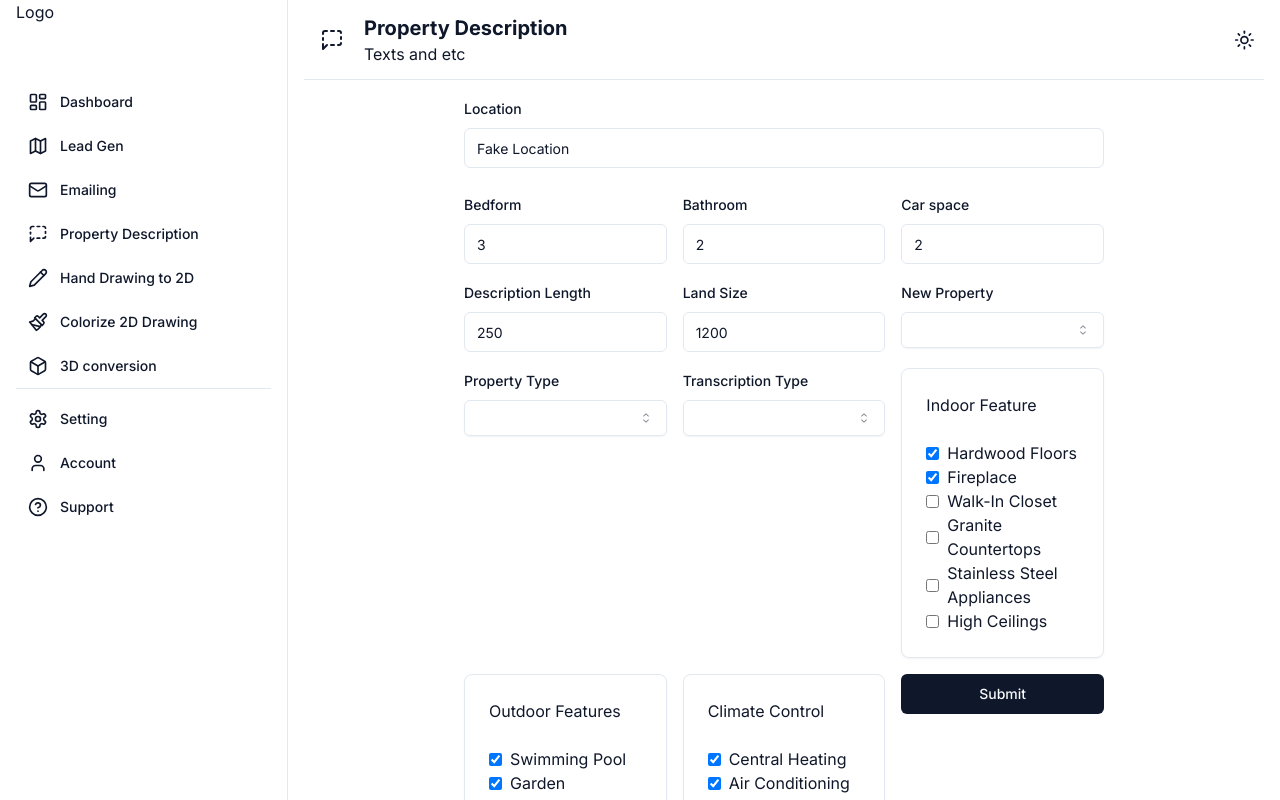
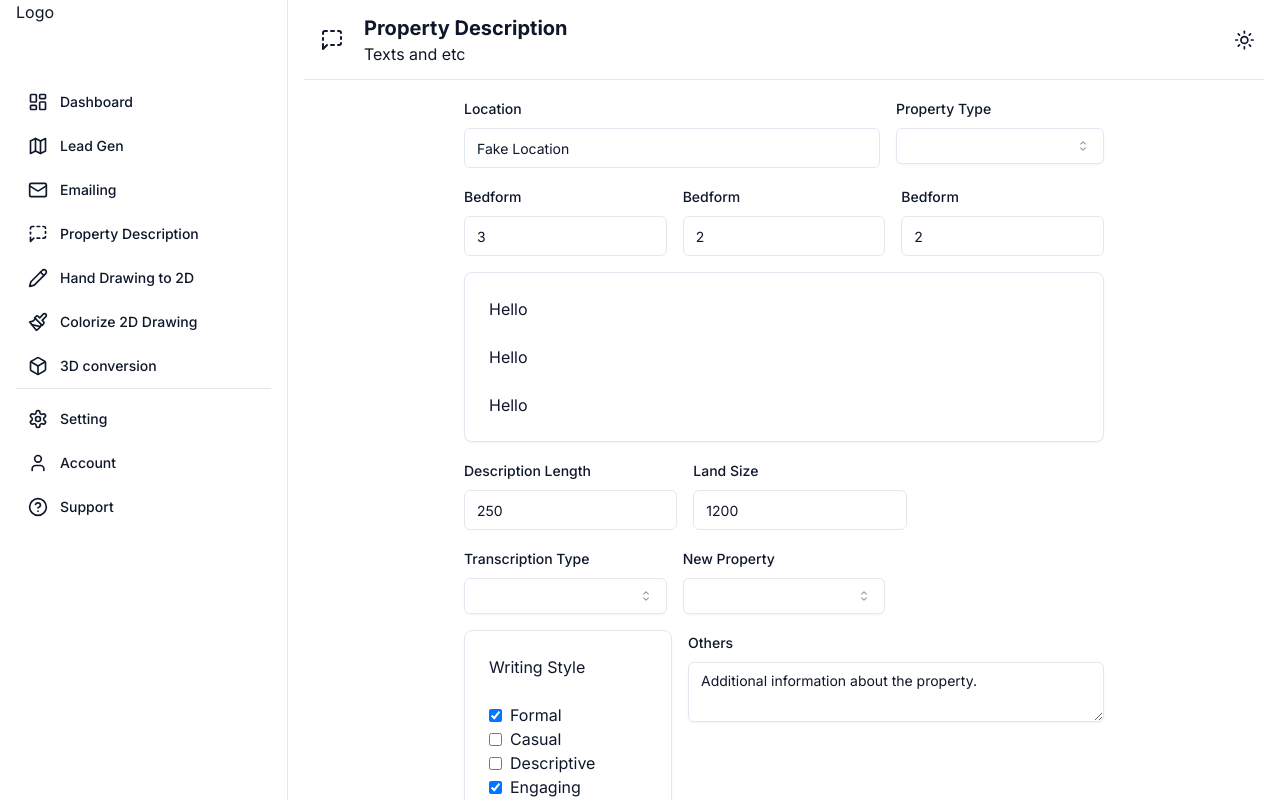
Before and after one commit to zaibutcooler/kensa, a Next.js app: page /property-description in a window 1280 px wide. Both pictures are taken after a click on the button "Generate New". Built offline with nearby package versions, Linux system fonts and the light colour scheme.

Commit message:
layout solved

```diff
--- a/components/main/property-description/form/PropertyForm.tsx
+++ b/components/main/property-description/form/PropertyForm.tsx
@@ -10,7 +10,7 @@ import toast from "react-hot-toast"
 import * as z from "zod"
 
 import { Button } from "@/components/ui/button"
-import { Card, CardContent, CardHeader } from "@/components/ui/card"
+import { Card, CardContent, CardFooter, CardHeader } from "@/components/ui/card"
 import MultipleChoice from "@/components/ui/checkbox-group"
 import {
   Form,
@@ -63,6 +63,8 @@ const PropertyForm: FC<Props> = ({ handleBack, onSubmit }) => {
     <div className="flex justify-center">
       <Form {...form}>
         <form className="w-[40rem]" onSubmit={form.handleSubmit(onSubmit)}>
+          <section className="flex md:flex-row flex-col gap-4 mb-4">
+            <div className="md:w-2/3 w-full">
               <FormField
                 name="location"
                 control={form.control}
@@ -76,7 +78,45 @@ const PropertyForm: FC<Props> = ({ handleBack, onSubmit }) => {
                   </FormItem>
                 )}
               />
-          <div className="grid grid-cols-3 gap-4 pt-6 mb-4">
+            </div>
+            <div className="md:w-1/3 w-full">
+              <FormField
+                control={form.control}
+                name="propertyType"
+                render={({ field }) => (
+                  <FormItem>
+                    <FormLabel>Property Type</FormLabel>
+                    <Select
+                      defaultValue={field.value}
+                      onValueChange={field.onChange}
+                      value={field.value}
+                    >
+                      <FormControl>
+                        <SelectTrigger>
+                          <SelectValue
+                            placeholder="select a size"
+                            defaultValue={field.value}
+                          />
+                        </SelectTrigger>
+                      </FormControl>
+                      <SelectContent>
+                        {newPropertyData.map((item) => (
+                          <SelectItem key={item.value} value={item.value}>
+                            {item.label}
+                          </SelectItem>
+                        ))}
+                      </SelectContent>
+                    </Select>
+                    <FormMessage />
+                  </FormItem>
+                )}
+              />
+            </div>
+          </section>
+
+          <section className="flex md:flex-row flex-col gap-4 mb-4">
+            <div className="md:w-1/3 w-full">
+              {" "}
               <FormField
                 name="bedroom"
                 control={form.control}
@@ -90,32 +130,50 @@ const PropertyForm: FC<Props> = ({ handleBack, onSubmit }) => {
                   </FormItem>
                 )}
               />
+            </div>
+            <div className="md:w-1/3 w-full">
+              {" "}
               <FormField
                 name="bathroom"
                 control={form.control}
                 render={({ field }) => (
                   <FormItem>
-                  <FormLabel>Bathroom</FormLabel>
+                    <FormLabel>Bedform</FormLabel>
                     <FormControl>
-                    <Input placeholder="Bathrooms" {...field} />
+                      <Input placeholder="BedRooms" {...field} />
                     </FormControl>
                     <FormMessage />
                   </FormItem>
                 )}
               />
+            </div>
+            <div className="md:w-1/3 w-full">
+              {" "}
               <FormField
                 name="carSpace"
                 control={form.control}
                 render={({ field }) => (
                   <FormItem>
-                  <FormLabel>Car space</FormLabel>
+                    <FormLabel>Bedform</FormLabel>
                     <FormControl>
-                    <Input placeholder="Carspace" {...field} />
+                      <Input placeholder="BedRooms" {...field} />
                     </FormControl>
                     <FormMessage />
                   </FormItem>
                 )}
               />
+            </div>
+          </section>
+          <section className="w-full mb-4">
+            <Card>
+              <CardHeader>Hello</CardHeader>
+              <CardContent>Hello</CardContent>
+              <CardFooter>Hello</CardFooter>
+            </Card>
+          </section>
+          <section className="flex md:flex-row flex-col gap-4 mb-4">
+            <div className="md:w-1/3 w-full">
+              {" "}
               <FormField
                 name="descriptionLength"
                 control={form.control}
@@ -129,7 +187,8 @@ const PropertyForm: FC<Props> = ({ handleBack, onSubmit }) => {
                   </FormItem>
                 )}
               />
-
+            </div>
+            <div className="md:w-1/3 w-full">
               <FormField
                 name="landSize"
                 control={form.control}
@@ -143,6 +202,44 @@ const PropertyForm: FC<Props> = ({ handleBack, onSubmit }) => {
                   </FormItem>
                 )}
               />
+            </div>
+          </section>
+          <section className="flex md:flex-row flex-col gap-4 mb-4">
+            <div className="md:w-1/3 w-full">
+              {" "}
+              <FormField
+                control={form.control}
+                name="transcriptionType"
+                render={({ field }) => (
+                  <FormItem>
+                    <FormLabel>Transcription Type</FormLabel>
+                    <Select
+                      defaultValue={field.value}
+                      onValueChange={field.onChange}
+                      value={field.value}
+                    >
+                      <FormControl>
+                        <SelectTrigger>
+                          <SelectValue
+                            placeholder="select a size"
+                            defaultValue={field.value}
+                          />
+                        </SelectTrigger>
+                      </FormControl>
+                      <SelectContent>
+                        {newPropertyData.map((item) => (
+                          <SelectItem key={item.value} value={item.value}>
+                            {item.label}
+                          </SelectItem>
+                        ))}
+                      </SelectContent>
+                    </Select>
+                    <FormMessage />
+                  </FormItem>
+                )}
+              />{" "}
+            </div>
+            <div className="md:w-1/3 w-full">
               <FormField
                 control={form.control}
                 name="newProperty"
@@ -176,143 +273,11 @@ const PropertyForm: FC<Props> = ({ handleBack, onSubmit }) => {
                 )}
               />
             </div>
-          <div className="grid grid-cols-3 gap-4">
-            <FormField
-              control={form.control}
-              name="propertyType"
-              render={({ field }) => (
-                <FormItem>
-                  <FormLabel>Property Type</FormLabel>
-                  <Select
-                    defaultValue={field.value}
-                    onValueChange={field.onChange}
-                    value={field.value}
-                  >
-                    <FormControl>
-                      <SelectTrigger>
-                        <SelectValue
-                          placeholder="select a size"
-                          defaultValue={field.value}
-                        />
-                      </SelectTrigger>
-                    </FormControl>
-                    <SelectContent>
-                      {newPropertyData.map((item) => (
-                        <SelectItem key={item.value} value={item.value}>
-                          {item.label}
-                        </SelectItem>
-                      ))}
-                    </SelectContent>
-                  </Select>
-                  <FormMessage />
-                </FormItem>
-              )}
-            />
-            <FormField
-              control={form.control}
-              name="transcriptionType"
-              render={({ field }) => (
-                <FormItem>
-                  <FormLabel>Transcription Type</FormLabel>
-                  <Select
-                    defaultValue={field.value}
-                    onValueChange={field.onChange}
-                    value={field.value}
-                  >
-                    <FormControl>
-                      <SelectTrigger>
-                        <SelectValue
-                          placeholder="select a size"
-                          defaultValue={field.value}
-                        />
-                      </SelectTrigger>
-                    </FormControl>
-                    <SelectContent>
-                      {newPropertyData.map((item) => (
-                        <SelectItem key={item.value} value={item.value}>
-                          {item.label}
-                        </SelectItem>
-                      ))}
-                    </SelectContent>
-                  </Select>
-                  <FormMessage />
-                </FormItem>
-              )}
-            />
-
-            <Card>
-              <CardHeader>Indoor Feature</CardHeader>
-              <CardContent>
-                <FormField
-                  name="indoorFeatures"
-                  control={form.control}
-                  render={({ field }) => (
-                    <FormItem>
-                      <FormControl>
-                        <MultipleChoice
-                          options={indoorFeaturesData}
-                          selectedOptions={field.value}
-                          onChange={(selectedOptions: any) =>
-                            field.onChange(selectedOptions)
-                          }
-                        />
-                      </FormControl>
-                      <FormMessage />
-                    </FormItem>
-                  )}
-                />
-              </CardContent>
-            </Card>
-            <Card>
-              <CardHeader>Outdoor Features</CardHeader>
-              <CardContent>
-                <FormField
-                  name="outdoorFeatures"
-                  control={form.control}
-                  render={({ field }) => (
-                    <FormItem>
-                      <FormControl>
-                        <MultipleChoice
-                          options={outdoorFeaturesData}
-                          selectedOptions={field.value}
-                          onChange={(selectedOptions: any) =>
-                            field.onChange(selectedOptions)
-                          }
-                        />
-                      </FormControl>
-                      <FormMessage />
-                    </FormItem>
-                  )}
-                />
-              </CardContent>
-            </Card>
-            <Card>
-              <CardHeader>Climate Control</CardHeader>
-              <CardContent>
-                <FormField
-                  name="climateControl"
-                  control={form.control}
-                  render={({ field }) => (
-                    <FormItem>
-                      <FormControl>
-                        <MultipleChoice
-                          options={climateControlData}
-                          selectedOptions={field.value}
-                          onChange={(selectedOptions: any) =>
-                            field.onChange(selectedOptions)
-                          }
-                        />
-                      </FormControl>
-                      <FormMessage />
-                    </FormItem>
-                  )}
-                />
-              </CardContent>
-            </Card>
-
-            <Button type="submit">Submit</Button>
-          </div>
-          <div className="grid grid-cols-3">
+            <div className="md:w-1/3 w-full"></div>
+          </section>
+          <section className="flex md:flex-row flex-col gap-4 mb-4">
+            <div className="md:w-1/3 w-full">
+              {" "}
               <Card>
                 <CardHeader>Writing Style</CardHeader>
                 <CardContent>
@@ -336,7 +301,9 @@ const PropertyForm: FC<Props> = ({ handleBack, onSubmit }) => {
                   />
                 </CardContent>
               </Card>
-            <div className="col-span-2">
+            </div>
+            <div className="md:w-2/3 w-full">
+              {" "}
               <FormField
                 name="other"
                 control={form.control}
@@ -344,14 +311,20 @@ const PropertyForm: FC<Props> = ({ handleBack, onSubmit }) => {
                   <FormItem>
                     <FormLabel>Others</FormLabel>
                     <FormControl>
-                      <Textarea placeholder="Others" {...field} />
+                      <Textarea
+                        placeholder="Others"
+                        {...field}
+                        className="h-full"
+                      />
                     </FormControl>
                     <FormMessage />
                   </FormItem>
                 )}
               />
             </div>
-          </div>
+          </section>
+
+          <Button type="submit">Submit</Button>
         </form>
       </Form>
     </div>
@@ -359,3 +332,73 @@ const PropertyForm: FC<Props> = ({ handleBack, onSubmit }) => {
 }
 
 export default PropertyForm
+
+// <Card>
+// <CardHeader>Indoor Feature</CardHeader>
+// <CardContent>
+//   <FormField
+//     name="indoorFeatures"
+//     control={form.control}
+//     render={({ field }) => (
+//       <FormItem>
+//         <FormControl>
+//           <MultipleChoice
+//             options={indoorFeaturesData}
+//             selectedOptions={field.value}
+//             onChange={(selectedOptions: any) =>
+//               field.onChange(selectedOptions)
+//             }
+//           />
+//         </FormControl>
+//         <FormMessage />
+//       </FormItem>
+//     )}
+//   />
+// </CardContent>
+// </Card>
+// <Card>
+// <CardHeader>Outdoor Features</CardHeader>
+// <CardContent>
+//   <FormField
+//     name="outdoorFeatures"
+//     control={form.control}
+//     render={({ field }) => (
+//       <FormItem>
+//         <FormControl>
+//           <MultipleChoice
+//             options={outdoorFeaturesData}
+//             selectedOptions={field.value}
+//             onChange={(selectedOptions: any) =>
+//               field.onChange(selectedOptions)
+//             }
+//           />
+//         </FormControl>
+//         <FormMessage />
+//       </FormItem>
+//     )}
+//   />
+// </CardContent>
+// </Card>
+// <Card>
+// <CardHeader>Climate Control</CardHeader>
+// <CardContent>
+//   <FormField
+//     name="climateControl"
+//     control={form.control}
+//     render={({ field }) => (
+//       <FormItem>
+//         <FormControl>
+//           <MultipleChoice
+//             options={climateControlData}
+//             selectedOptions={field.value}
+//             onChange={(selectedOptions: any) =>
+//               field.onChange(selectedOptions)
+//             }
+//           />
+//         </FormControl>
+//         <FormMessage />
+//       </FormItem>
+//     )}
+//   />
+// </CardContent>
+// </Card>
--- a/components/main/property-description/form/constant.ts
+++ b/components/main/property-description/form/constant.ts
@@ -9,9 +9,11 @@ export const propertySchema = z.object({
   bathroom: z.number(),
   carSpace: z.number(),
   transcriptionType: z.string(),
-  outdoorFeatures: z.string().array(),
-  indoorFeatures: z.string().array(),
-  climateControl: z.string().array(),
+  // outdoorFeatures: z.string().array(),
+  // indoorFeatures: z.string().array(),
+  // climateControl: z.string().array(),
+  features: z.string().array(),
+
   writingStyle: z.string().array(),
   descriptionLength: z.number().min(1).max(500),
   other: z.string(),
@@ -26,9 +28,10 @@ export const initialValues: PropertyType = {
   bathroom: 0,
   carSpace: 0,
   transcriptionType: "",
-  outdoorFeatures: [],
-  indoorFeatures: [],
-  climateControl: [],
+  features: [""],
+  // outdoorFeatures: [],
+  // indoorFeatures: [],
+  // climateControl: [],
   writingStyle: [],
   descriptionLength: 0,
   other: "",
@@ -106,9 +109,10 @@ export const demo: PropertyType = {
   bathroom: 2,
   carSpace: 2,
   transcriptionType: "Manual",
-  outdoorFeatures: ["swimming_pool", "garden"],
-  indoorFeatures: ["hardwood_floors", "fireplace"],
-  climateControl: ["central_heating", "air_conditioning"],
+  features: [""],
+  // outdoorFeatures: ["swimming_pool", "garden"],
+  // indoorFeatures: ["hardwood_floors", "fireplace"],
+  // climateControl: ["central_heating", "air_conditioning"],
   writingStyle: ["formal", "engaging"],
   descriptionLength: 250,
   other: "Additional information about the property.",
```
Lines whose indentation alone changed are shown as unchanged.
